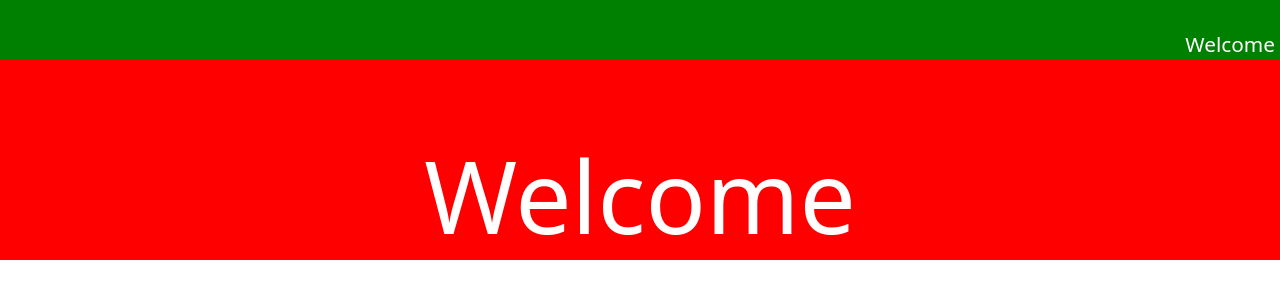
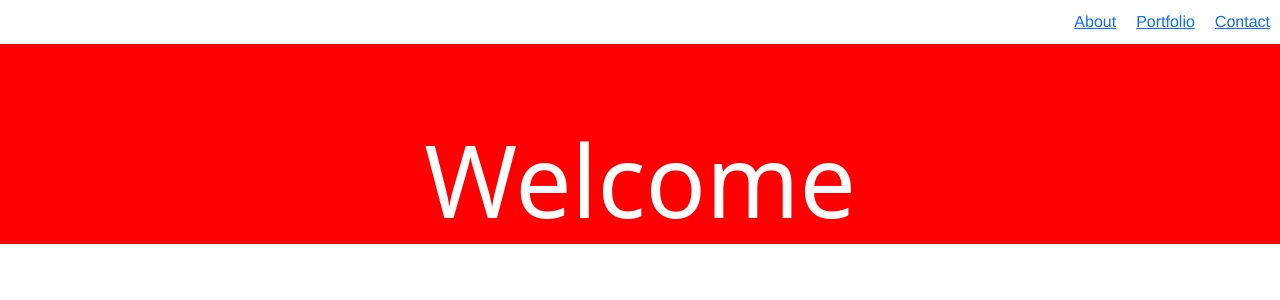
Before and after one commit to DFgalus/react-portfolio, a React (Create React App) app in the folder react-portfolio/: page / in a window 1280 px wide. Shown: the top 300 px of the page. Built offline with nearby package versions, Linux system fonts and the light colour scheme.

Commit message:
Fixed structure of directory plus navbar implementation

```diff
--- a/react-portfolio/src/App.js
+++ b/react-portfolio/src/App.js
@@ -1,6 +1,5 @@
 import React from "react";
 import Header from "./components/Header";
-import Section from "./components/Section";
 import Navbar from "./components/Navigation";
 
 function App() {
--- a/react-portfolio/src/components/Navigation.js
+++ b/react-portfolio/src/components/Navigation.js
@@ -1,28 +1,29 @@
 import React from 'react';
 import '../styles/Navbar.css';
 
-// By importing the Navbar.css file, it is added to the DOM whenever this component loads
-
-// We can also style a component inside of its JavaScript file by adding style properties to its rendered elements
-// Unlike regular HTML, a JSX style property must be an object instead of a string
-// On a style object, we camelCase all property names, and put all of the values in quotes
-// Non quoted values default to "pixels", e.g. height, margin, padding
-
-const styles = {
-  navbarStyle: {
-    background: 'green',
-    justifyContent: 'flex-end',
-  },
-};
-
-// We use JSX curly braces to evaluate the style object on the JSX tag
-
-function Navbar() {
+export default function Nav() {
+  const linkStyle = { border: '1px black', padding: '10px' };
   return (
-    <nav style={styles.navbarStyle} className="navbar">
-      <a href="/">Welcome</a>
+    <nav className="main-header-menu">
+      <section
+        style={{
+          display: 'flex',
+          fontFamily: 'helvetica',
+          flexDirection: 'row',
+          alignItems: 'flex-end',
+          justifyContent: 'flex-end',
+        }}
+      >
+        <div style={linkStyle}>
+          <a href="#">About</a>
+        </div>
+        <div style={linkStyle}>
+          <a href="#">Portfolio</a>
+        </div>
+        <div style={linkStyle}>
+          <a href="#">Contact</a>
+        </div>
+      </section>
     </nav>
   );
 }
-
-export default Navbar;
```
Also changed, not shown: react-portfolio/src/components/About.js (added), react-portfolio/src/components/Contact.js (added), react-portfolio/src/components/Portfolio.js (added), react-portfolio/src/pages/About.js (deleted), react-portfolio/src/pages/Contact.js (deleted), react-portfolio/src/pages/Portfolio.js (deleted).
